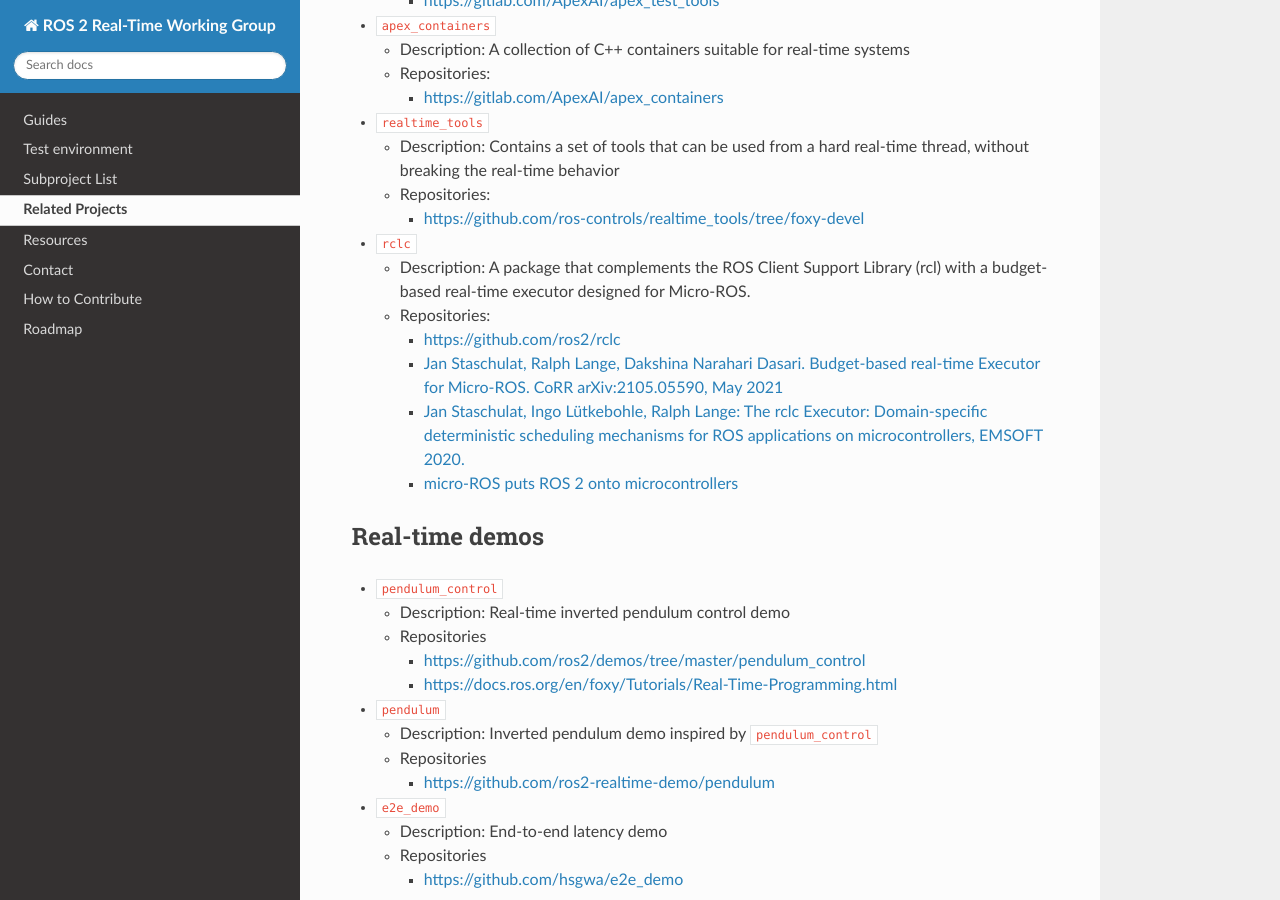
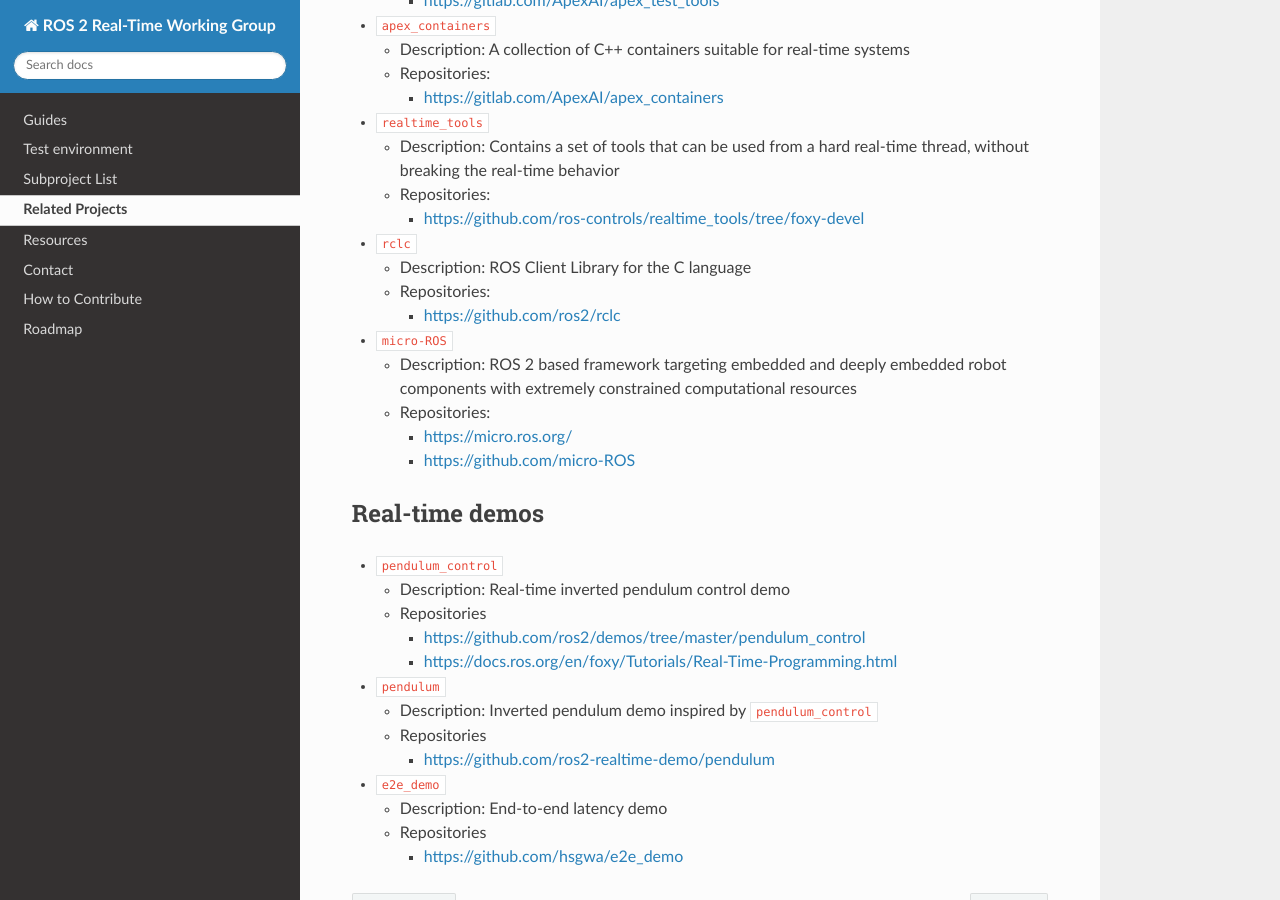
Before and after one commit to ros-realtime/rtwg_documentation, a Sphinx documentation site: the page built from source/Related-Projects/related_projects.md, in a window 1280 px wide and 900 px high, scrolled down 1327 px. Built offline with Sphinx 7.4.7 and the Read the Docs theme 2.0.0, drawn with Linux system fonts in a browser that asks for light colours.

Commit message:
Add additional resources and separate them in different sections
Signed-off-by: Carlos <carlos.sanvicente@apex.ai>

````diff
--- a/source/Related-Projects/related_projects.md
+++ b/source/Related-Projects/related_projects.md
@@ -53,12 +53,14 @@
   - Repositories:
     - [https://github.com/ros-controls/realtime_tools/tree/foxy-devel](https://github.com/ros-controls/realtime_tools/tree/foxy-devel)
 - ```rclc```
-  - Description: A package that complements the ROS Client Support Library (rcl) with a budget-based real-time executor designed for Micro-ROS.
+  - Description: ROS Client Library for the C language
   - Repositories:
     - [https://github.com/ros2/rclc](https://github.com/ros2/rclc)
-    - [Jan Staschulat, Ralph Lange, Dakshina Narahari Dasari. Budget-based real-time Executor for Micro-ROS. CoRR arXiv:2105.05590, May 2021](https://arxiv.org/abs/2105.05590)
-    - [Jan Staschulat, Ingo Lütkebohle, Ralph Lange: The rclc Executor: Domain-specific deterministic scheduling mechanisms for ROS applications on microcontrollers, EMSOFT 2020.](https://ieeexplore.ieee.org/document/9244014)
-    - [micro-ROS puts ROS 2 onto microcontrollers](https://micro.ros.org/)
+- ```micro-ROS```
+  - Description: ROS 2 based framework targeting embedded and deeply embedded robot components with extremely constrained computational resources
+  - Repositories:
+    - [https://micro.ros.org/](https://micro.ros.org/)
+    - [https://github.com/micro-ROS](https://github.com/micro-ROS)
 
 ## Real-time demos
 
````
Also changed, not shown: source/Resources/resources.md (+3 -1 lines).
